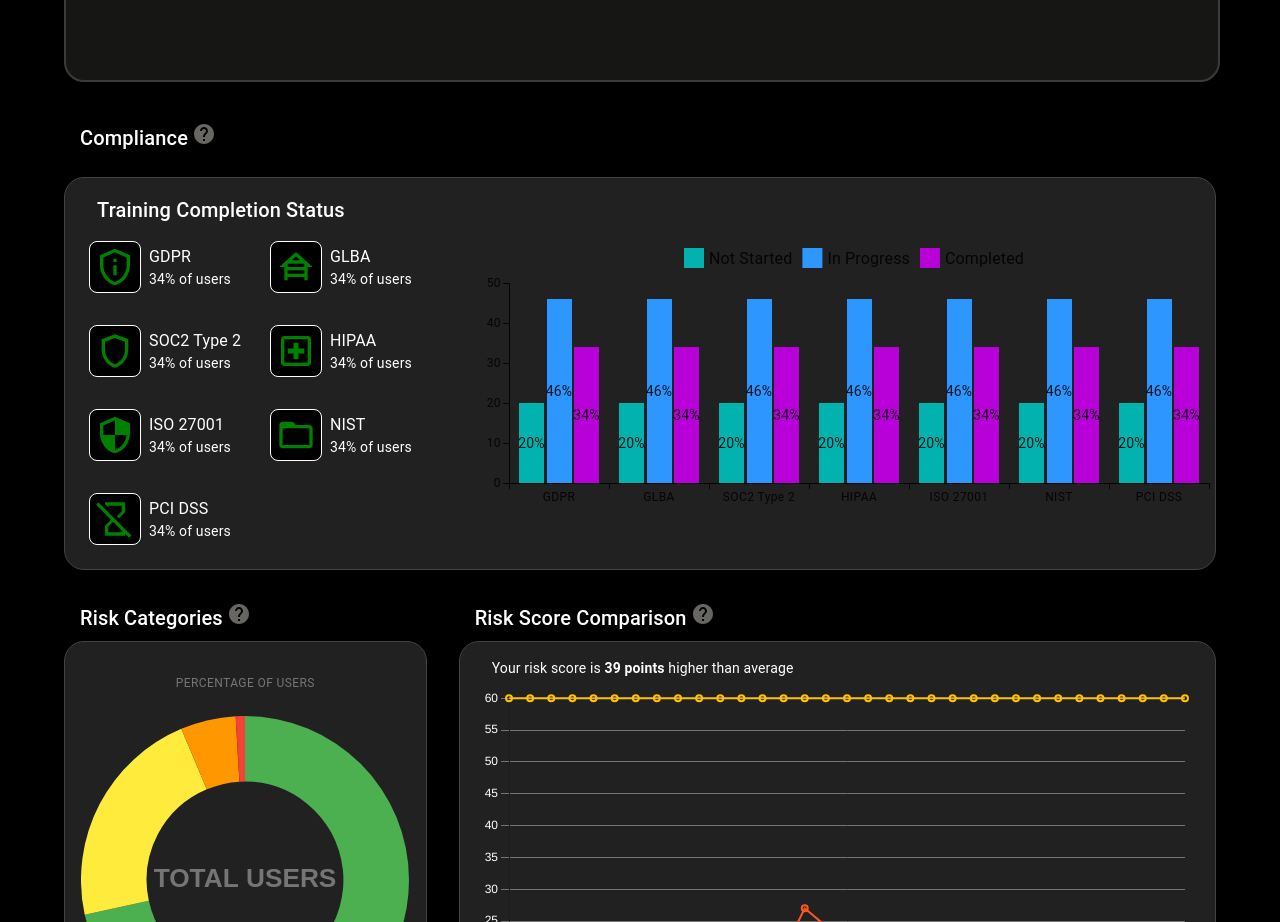
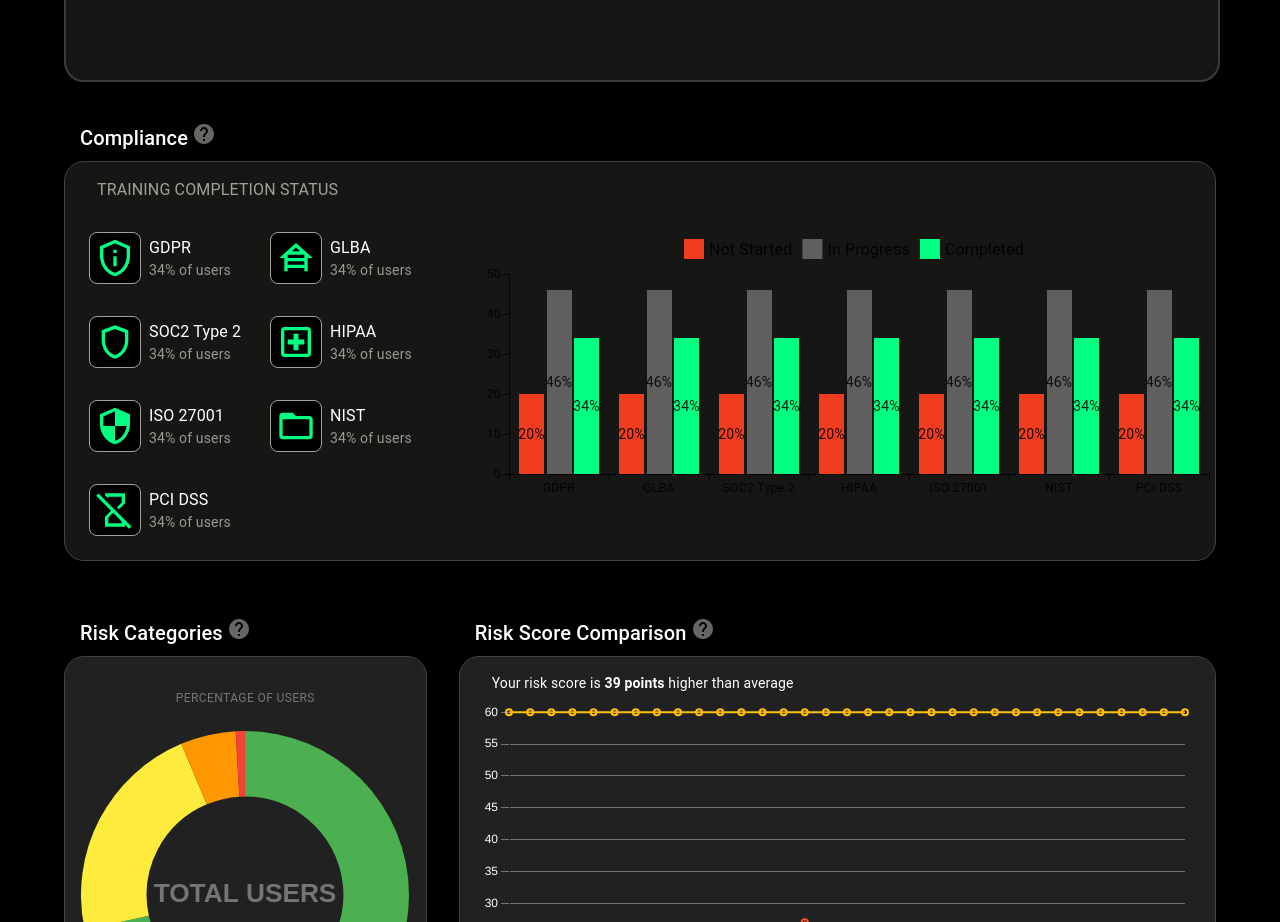
Before and after one commit to shvam0000/dune-security-dashboard, a React (Create React App) app: page / in a window 1280 px wide. Shown: the part 1080-2002 px from the top of the page. Built offline with nearby package versions, Linux system fonts and the light colour scheme.

Commit message:
refactor: modularized components and UI changes

```diff
--- /dev/null
+++ b/src/components/third-row/compliance-item.tsx
@@ -0,0 +1,44 @@
+import React from 'react';
+import { Box, Typography } from '@mui/material';
+import { SvgIconComponent } from '@mui/icons-material';
+
+interface ComplianceItemProps {
+  icon: SvgIconComponent;
+  title: string;
+  subtitle: string;
+}
+
+const ComplianceItem: React.FC<ComplianceItemProps> = ({
+  icon: Icon,
+  title,
+  subtitle,
+}) => {
+  return (
+    <Box sx={{ display: 'flex', alignItems: 'center', py: 1 }}>
+      <Box
+        sx={{
+          height: '50px',
+          width: '50px',
+          display: 'flex',
+          justifyContent: 'center',
+          alignItems: 'center',
+          backgroundColor: 'black',
+          border: '1px solid #A2A099',
+          borderRadius: 2,
+          mr: 1,
+        }}>
+        <Icon sx={{ fontSize: 40, color: '#01FF82' }} />
+      </Box>
+      <Box>
+        <Typography sx={{ color: 'white' }} variant="body1">
+          {title}
+        </Typography>
+        <Typography sx={{ color: '#9A9892' }} variant="body2">
+          {subtitle}
+        </Typography>
+      </Box>
+    </Box>
+  );
+};
+
+export default ComplianceItem;
--- a/src/components/third-row/index.ts
+++ b/src/components/third-row/index.ts
@@ -1 +1,2 @@
 export { default as ThirdRow } from './third-row';
+export { default as ComplianceItem } from './compliance-item';
--- a/src/components/third-row/third-row.tsx
+++ b/src/components/third-row/third-row.tsx
@@ -1,102 +1,36 @@
+import React from 'react';
 import { Box, Grid, Typography } from '@mui/material';
 import { BarChart } from '@mui/x-charts';
-import PrivacyTipOutlinedIcon from '@mui/icons-material/PrivacyTipOutlined';
-import HouseSidingOutlinedIcon from '@mui/icons-material/HouseSidingOutlined';
-import ShieldOutlinedIcon from '@mui/icons-material/ShieldOutlined';
-import LocalHospitalOutlinedIcon from '@mui/icons-material/LocalHospitalOutlined';
-import SecurityOutlinedIcon from '@mui/icons-material/SecurityOutlined';
-import FolderOpenOutlinedIcon from '@mui/icons-material/FolderOpenOutlined';
-import HourglassDisabledOutlinedIcon from '@mui/icons-material/HourglassDisabledOutlined';
 import { Heading } from '../shared';
+import { ComplianceItem } from '.';
+import { complianceData } from '../../util/constants/const';
 
-const ThirdRow = () => {
-  const data = [
-    {
-      icon: PrivacyTipOutlinedIcon,
-      title: 'GDPR',
-      subtitle: '34% of users',
-    },
-    {
-      icon: HouseSidingOutlinedIcon,
-      title: 'GLBA',
-      subtitle: '34% of users',
-    },
-    {
-      icon: ShieldOutlinedIcon,
-      title: 'SOC2 Type 2',
-      subtitle: '34% of users',
-    },
-    {
-      icon: LocalHospitalOutlinedIcon,
-      title: 'HIPAA',
-      subtitle: '34% of users',
-    },
-    {
-      icon: SecurityOutlinedIcon,
-      title: 'ISO 27001',
-      subtitle: '34% of users',
-    },
-    {
-      icon: FolderOpenOutlinedIcon,
-      title: 'NIST',
-      subtitle: '34% of users',
-    },
-    {
-      icon: HourglassDisabledOutlinedIcon,
-      title: 'PCI DSS',
-      subtitle: '34% of users',
-    },
-  ];
-
+const ThirdRow: React.FC = () => {
   return (
-    <Box sx={{ color: '#fff' }}>
+    <Box sx={{ color: '#fff', pb: 5 }}>
       <Heading heading="Compliance" />
       <Box
         sx={{
-          my: 2,
           p: 2,
-          backgroundColor: '#212121',
+          backgroundColor: '#161615',
           border: '1px solid #424242',
           borderRadius: 5,
         }}>
-        <Typography variant="h6" gutterBottom sx={{ pl: 2 }}>
-          Training Completion Status
+        <Typography
+          gutterBottom
+          sx={{ pl: 2, pb: 2, color: '#A2A099', fontSize: 16 }}>
+          TRAINING COMPLETION STATUS
         </Typography>
         <Grid container spacing={2}>
           <Grid item xs={12} md={4}>
             <Grid container spacing={2} sx={{ px: 1 }}>
-              {data.map((item, index) => (
+              {complianceData.map((item, index) => (
                 <Grid item xs={12} sm={6} key={index}>
-                  <Box
-                    sx={{
-                      display: 'flex',
-                      alignItems: 'center',
-                      py: 1,
-                    }}>
-                    <Box
-                      sx={{
-                        height: '50px',
-                        width: '50px',
-                        display: 'flex',
-                        justifyContent: 'center',
-                        alignItems: 'center',
-                        backgroundColor: 'black',
-                        border: '1px solid white',
-                        borderRadius: 2,
-                        mr: 1,
-                      }}>
-                      <item.icon sx={{ fontSize: 40, color: 'green' }} />
-                    </Box>
-                    <Box sx={{ color: 'white' }}>
-                      <Typography variant="body1">{item.title}</Typography>
-                      <Typography
-                        sx={{ color: 'white' }}
-                        variant="body2"
-                        color="textSecondary">
-                        {item.subtitle}
-                      </Typography>
-                    </Box>
-                  </Box>
+                  <ComplianceItem
+                    icon={item.icon}
+                    title={item.title}
+                    subtitle={item.subtitle}
+                  />
                 </Grid>
               ))}
             </Grid>
@@ -132,9 +66,20 @@ const ThirdRow = () => {
                     data: [20, 20, 20, 20, 20, 20, 20],
                     label: 'Not Started',
                     type: 'bar',
+                    color: '#F03C1F', // Color for 'Not Started'
                   },
-                  { data: [46, 46, 46, 46, 46, 46, 46], label: 'In Progress' },
-                  { data: [34, 34, 34, 34, 34, 34, 34], label: 'Completed' },
+                  {
+                    data: [46, 46, 46, 46, 46, 46, 46],
+                    label: 'In Progress',
+                    type: 'bar',
+                    color: '#5F5F5F', // Color for 'In Progress'
+                  },
+                  {
+                    data: [34, 34, 34, 34, 34, 34, 34],
+                    label: 'Completed',
+                    type: 'bar',
+                    color: '#01FF82', // Color for 'Completed'
+                  },
                 ]}
                 width={800}
                 height={300}
--- a/src/util/constants/const.ts
+++ b/src/util/constants/const.ts
@@ -1,4 +1,11 @@
 import { Position } from 'reactflow';
+import PrivacyTipOutlinedIcon from '@mui/icons-material/PrivacyTipOutlined';
+import HouseSidingOutlinedIcon from '@mui/icons-material/HouseSidingOutlined';
+import ShieldOutlinedIcon from '@mui/icons-material/ShieldOutlined';
+import LocalHospitalOutlinedIcon from '@mui/icons-material/LocalHospitalOutlined';
+import SecurityOutlinedIcon from '@mui/icons-material/SecurityOutlined';
+import FolderOpenOutlinedIcon from '@mui/icons-material/FolderOpenOutlined';
+import HourglassDisabledOutlinedIcon from '@mui/icons-material/HourglassDisabledOutlined';
 
 export const userInteractions = {
   links_clicked: 2735,
@@ -85,7 +92,7 @@ export const nodes = [
     targetPosition: Position.Left,
     sourcePosition: Position.Right,
     style: {
-      background: '#ffc107',
+      background: '#FFEC77',
       color: '#000',
       padding: 10,
       border: 'none',
@@ -105,7 +112,7 @@ export const nodes = [
     targetPosition: Position.Left,
     sourcePosition: Position.Right,
     style: {
-      background: '#ff9800',
+      background: '#FFB55F',
       color: '#000',
       padding: 10,
       border: 'none',
@@ -122,7 +129,7 @@ export const nodes = [
     position: { x: 850, y: 60 },
     targetPosition: Position.Left,
     style: {
-      background: '#f44336',
+      background: '#FF6D55',
       color: '#000',
       padding: 10,
       border: 'none',
@@ -180,7 +187,7 @@ export const nodes = [
     targetPosition: Position.Left,
     sourcePosition: Position.Right,
     style: {
-      background: '#4caf50',
+      background: '#01FF82',
       color: 'black',
       padding: 10,
       border: 'none',
@@ -259,3 +266,41 @@ export const edges = [
     style: { sourceColor: '#ff9800', targetColor: '#f44336', strokeWidth: 2 },
   },
 ];
+
+export const complianceData = [
+  {
+    icon: PrivacyTipOutlinedIcon,
+    title: 'GDPR',
+    subtitle: '34% of users',
+  },
+  {
+    icon: HouseSidingOutlinedIcon,
+    title: 'GLBA',
+    subtitle: '34% of users',
+  },
+  {
+    icon: ShieldOutlinedIcon,
+    title: 'SOC2 Type 2',
+    subtitle: '34% of users',
+  },
+  {
+    icon: LocalHospitalOutlinedIcon,
+    title: 'HIPAA',
+    subtitle: '34% of users',
+  },
+  {
+    icon: SecurityOutlinedIcon,
+    title: 'ISO 27001',
+    subtitle: '34% of users',
+  },
+  {
+    icon: FolderOpenOutlinedIcon,
+    title: 'NIST',
+    subtitle: '34% of users',
+  },
+  {
+    icon: HourglassDisabledOutlinedIcon,
+    title: 'PCI DSS',
+    subtitle: '34% of users',
+  },
+];
```
